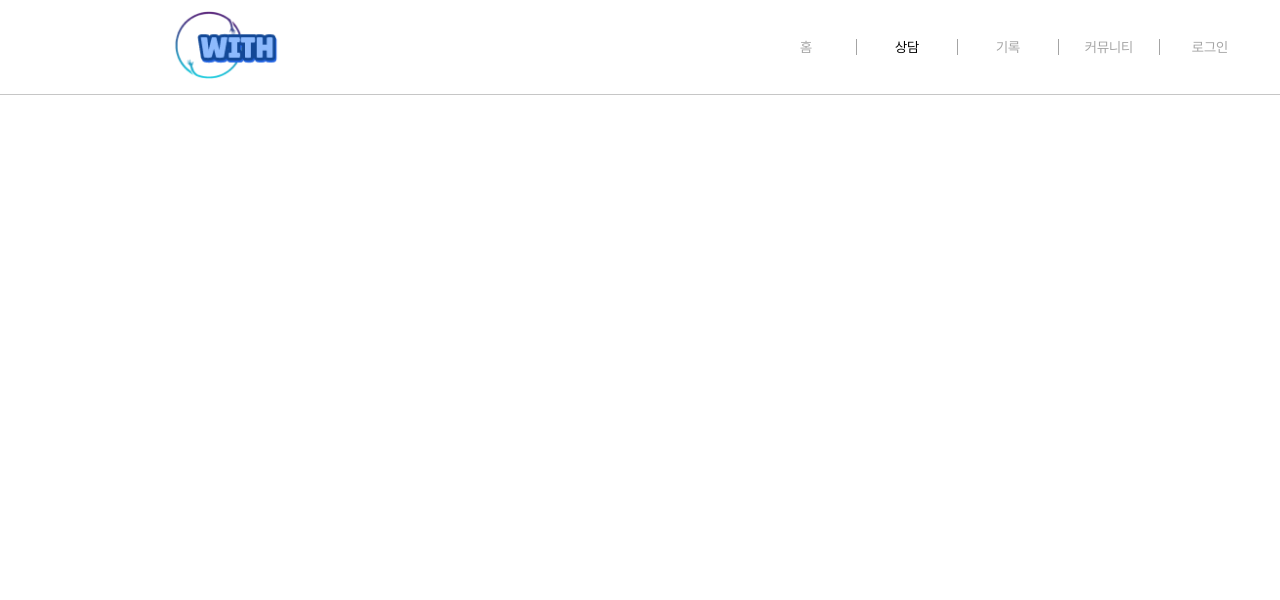
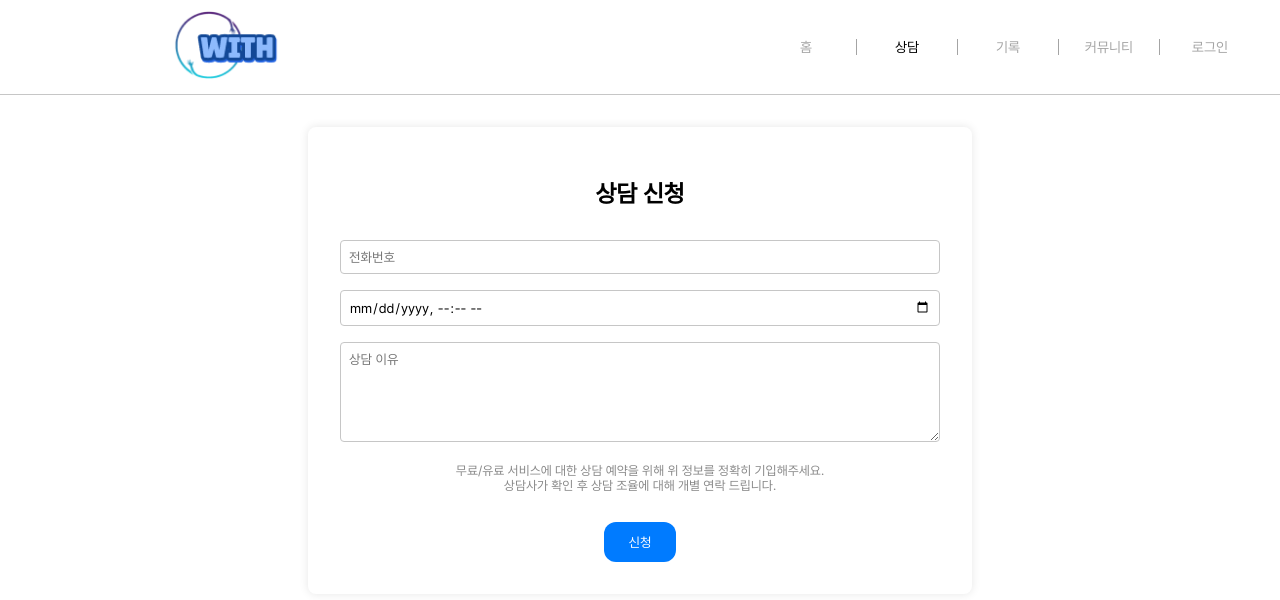
Before and after one commit to yerroong/Reverseinha_team_front, a React (Create React App) app in the folder reverse/: page /consulting/application in a window 1280 px wide. Before the commit this address had no page. Shown: the top 600 px of the page. Built offline with nearby package versions, Linux system fonts and the light colour scheme.

Commit message:
상담창 분리

```diff
--- a/reverse/src/App.jsx
+++ b/reverse/src/App.jsx
@@ -13,7 +13,7 @@ import Signup from './pages/Signup';
 import Signtest from './pages/Selftest/Signtest';
 import Retest from './pages/Extratest/Retest';
 import Retrytest from './pages/Selftest/Retrytest';
-
+import ConsultationApplication from './pages/Consulting/ConsultationApplication';
 
 const App = () => {
   return (
@@ -33,6 +33,7 @@ const App = () => {
           <Route path="/signtest" element={<Signtest />} />
           <Route path="/retest" element={<Retest />} />
           <Route path="/retrytest" element={<Retrytest />} />
+          <Route path="/consulting/application" element={<ConsultationApplication />} />
         </Routes>
       </main>
     </Router>
--- /dev/null
+++ b/reverse/src/pages/Consulting/ConsultationApplication.jsx
@@ -0,0 +1,188 @@
+import React, { useState } from 'react';
+import styled from 'styled-components';
+import axiosInstance from '../axiosInstance'; // axiosInstance는 올바른 베이스 URL을 포함해야 함
+
+// 스타일 컴포넌트 설정
+const Container = styled.div`
+  max-width: 600px;
+  margin: 2rem auto;
+  padding: 2rem;
+  background-color: #fff;
+  box-shadow: 0 0 10px rgba(0, 0, 0, 0.1);
+  border-radius: 8px;
+`;
+
+const Title = styled.h2`
+  text-align: center;
+  margin-bottom: 1.5rem;
+`;
+
+const Form = styled.div`
+  display: flex;
+  flex-direction: column;
+  align-items: center;
+`;
+
+const Input = styled.input`
+  margin: 0.5rem 0;
+  padding: 0.5rem;
+  width: 100%;
+  border: 1px solid #c6c6c6;
+  border-radius: 4px;
+  box-sizing: border-box;
+`;
+
+const TextArea = styled.textarea`
+  margin: 0.5rem 0;
+  padding: 0.5rem;
+  width: 100%;
+  height: 100px;
+  border: 1px solid #c6c6c6;
+  border-radius: 4px;
+  box-sizing: border-box;
+`;
+
+const Button = styled.button`
+  cursor: pointer;
+  background-color: #007bff;
+  color: #fff;
+  padding: 0.75rem 1.5rem;
+  margin-top: 1rem;
+  border: none;
+  border-radius: 12px;
+  &:hover {
+    background-color: #0056b3;
+  }
+`;
+
+const Message = styled.p`
+  margin-top: 1rem;
+  color: ${({ isError }) => (isError ? 'red' : 'green')};
+  font-weight: bold;
+  text-align: center;
+`;
+
+const Separator = styled.div`
+  border-bottom: 1px solid #567191;
+  width: 100%;
+  margin: 1rem 0;
+`;
+
+const WarningText = styled.p`
+  color: #888888;
+  font-size: 0.8rem;
+  text-align: center;
+`;
+
+const ConsultationApplication = () => {
+  const [form, setForm] = useState({
+    available_time: '',
+    reason: '',
+    phone_number: '',
+  });
+
+  const [successMessage, setSuccessMessage] = useState('');
+  const [isError, setIsError] = useState(false);
+
+  const handleInputChange = (e) => {
+    const { name, value } = e.target;
+    setForm((prevForm) => ({
+      ...prevForm,
+      [name]: value,
+    }));
+  };
+
+  const handleSubmit = async () => {
+    const { available_time, reason, phone_number } = form;
+
+    // 필드 유효성 검사
+    if (!available_time || !reason || !phone_number) {
+      setSuccessMessage('모든 필드를 입력해주세요.');
+      setIsError(true);
+      return;
+    }
+
+    const dataToSend = { available_time, reason, phone_number };
+
+    try {
+      setSuccessMessage('신청을 처리 중입니다...');
+
+      // 요청 보내기 전에 토큰 유효성 검사
+      const token = localStorage.getItem('access_token');
+      if (!token) {
+        setSuccessMessage('로그인이 필요합니다.');
+        setIsError(true);
+        // 로그인 페이지로 리다이렉트
+        window.location.href = '/login';
+        return;
+      }
+
+      // 엔드포인트 수정: 변경된 경로로 API 호출
+      const response = await axiosInstance.post('/with/consulting/application/', dataToSend);
+
+      console.log('Form submitted successfully:', response.data);
+
+      setSuccessMessage('신청이 완료되었습니다. 마이페이지에서 신청기록을 확인할 수 있습니다.');
+      setIsError(false);
+      setForm({
+        available_time: '',
+        reason: '',
+        phone_number: '',
+      });
+    } catch (error) {
+      console.error('신청 중 오류가 발생했습니다:', error);
+
+      if (error.response && error.response.status === 401) {
+        // 인증 오류 처리
+        setSuccessMessage('토큰이 유효하지 않습니다. 다시 로그인하세요.');
+        setIsError(true);
+        // 로그인 페이지로 리다이렉트
+        window.location.href = '/login';
+      } else {
+        setSuccessMessage('신청 중 오류가 발생했습니다. 다시 시도해주세요.');
+        setIsError(true);
+      }
+    }
+  };
+
+  return (
+    <Container>
+      <Title>상담 신청</Title>
+      <Form>
+        <Input
+          type="tel"
+          name="phone_number"
+          placeholder="전화번호"
+          value={form.phone_number}
+          onChange={handleInputChange}
+        />
+        <Input
+          type="datetime-local"
+          name="available_time"
+          placeholder="가능한 시간"
+          value={form.available_time}
+          onChange={handleInputChange}
+        />
+        <TextArea
+          name="reason"
+          placeholder="상담 이유"
+          value={form.reason}
+          onChange={handleInputChange}
+        />
+        <WarningText>
+          무료/유료 서비스에 대한 상담 예약을 위해 위 정보를 정확히 기입해주세요. <br />
+          상담사가 확인 후 상담 조율에 대해 개별 연락 드립니다.
+        </WarningText>
+        <Button onClick={handleSubmit}>신청</Button>
+        {successMessage && (
+          <>
+            <Separator />
+            <Message isError={isError}>{successMessage}</Message>
+          </>
+        )}
+      </Form>
+    </Container>
+  );
+};
+
+export default ConsultationApplication;
--- a/reverse/src/pages/Consulting/Consulting.jsx
+++ b/reverse/src/pages/Consulting/Consulting.jsx
@@ -1,8 +1,8 @@
 import React, { useState } from 'react';
 import styled from 'styled-components';
-import SearchSide from './SearchSide';
+import { useNavigate } from 'react-router-dom';
+import SearchSide from './SearchSide'; // Make sure this component exists
 import Modal from 'react-modal';
-import axiosInstance from '../axiosInstance';
 import '../../components/Fonts.css';
 
 // Styled components
@@ -114,7 +114,7 @@ const PriceText = styled.span`
   font-size: 1.2rem;
 `;
 
-// Modal Styles
+// Define Modal Styles
 const customStyles = {
   content: {
     top: '50%',
@@ -129,55 +129,18 @@ const customStyles = {
   },
 };
 
-const ModalForm = styled.div`
-  display: flex;
-  flex-direction: column;
-  align-items: center;
-`;
-
-const Input = styled.input`
-  margin: 0.5rem 0;
-  padding: 0.5rem;
-  width: 80%;
-  border: 1px solid #c6c6c6;
-  box-sizing: border-box;
-  font-family: inherit;
-`;
-
-const TextArea = styled.textarea`
-  margin: 0.5rem 0;
-  padding: 0.5rem;
-  width: 80%;
-  height: 100px;
-  border: 1px solid #c6c6c6;
-  box-sizing: border-box;
-  font-family: inherit;
-`;
-
+// Define Button Component
 const Button = styled.button`
   cursor: pointer;
   background-color: #007bff;
   color: #fff;
   padding: 0.75rem 1.5rem;
   margin-top: 0.75rem;
-  border: 1px solid #b0b0b0;
+  border: none;
   border-radius: 12px;
   &:hover {
     background-color: #0056b3;
   }
-`;
-
-const WarningText = styled.p`
-  color: #888888;
-  font-size: 0.8rem;
-  font-family: inherit;
-`;
-
-const Separator = styled.div`
-  border-bottom: 1px solid #567191;
-  width: 90%;
-  margin: 1rem 0;
-  align-self: center;
 `;
 
 // Sample data for consulting services
@@ -224,29 +187,14 @@ const consultingData = [
 ];
 
 const Consulting = () => {
-  const [modalIsOpen, setModalIsOpen] = useState(false);
   const [loginPromptIsOpen, setLoginPromptIsOpen] = useState(false);
   const [filters, setFilters] = useState({
     free: false,
     premium: false,
     searchTerm: '',
   });
-  const [form, setForm] = useState({
-    available_time: '',
-    reason: '',
-    phone_number: '',
-  });
 
-  const [successMessage, setSuccessMessage] = useState('');
-
-  const openModal = () => {
-    setModalIsOpen(true);
-  };
-
-  const closeModal = () => {
-    setModalIsOpen(false);
-    setSuccessMessage('');
-  };
+  const navigate = useNavigate(); // Initialize useNavigate hook
 
   const handleLoginConfirm = () => {
     setLoginPromptIsOpen(false);
@@ -261,57 +209,7 @@ const Consulting = () => {
     if (!localStorage.getItem('access_token')) {
       setLoginPromptIsOpen(true);
     } else {
-      openModal();
-    }
-  };
-
-  const handleInputChange = (e) => {
-    const { name, value } = e.target;
-    setForm((prevForm) => ({
-      ...prevForm,
-      [name]: value,
-    }));
-  };
-
-  const handleSubmit = async () => {
-    const { available_time, reason, phone_number } = form;
-
-    // 데이터 확인
-    console.log('데이터 전송 중:', { available_time, reason, phone_number });
-
-    // 필드 유효성 검사
-    if (!available_time || !reason || !phone_number) {
-      setSuccessMessage('모든 필드를 입력해주세요.');
-      return;
-    }
-
-    const dataToSend = { available_time, reason, phone_number };
-
-    try {
-      // 로딩 상태 시작
-      setSuccessMessage('신청을 처리 중입니다...');
-
-      const response = await axiosInstance.post('/with/consulting/', dataToSend);
-      console.log('Form submitted successfully:', response.data);
-
-      setSuccessMessage('신청이 완료되었습니다. 마이페이지에서 신청기록을 확인할 수 있습니다.');
-      setForm({
-        available_time: '',
-        reason: '',
-        phone_number: '',
-      });
-      // 요청 성공 시 모달 닫기
-      closeModal();
-    } catch (error) {
-      if (error.response && error.response.status === 401) {
-        console.error('인증 오류: 로그인 후 다시 시도해주세요.');
-        setSuccessMessage('인증이 필요합니다. 로그인 후 다시 시도해주세요.');
-      } else {
-        console.error('신청 중 오류가 발생했습니다:', error);
-        setSuccessMessage('신청 중 오류가 발생했습니다. 다시 시도해주세요.');
-      }
-    } finally {
-      // 로딩 상태 종료
+      navigate('/consulting/application'); // Navigate to the new consultation application page
     }
   };
 
@@ -367,48 +265,7 @@ const Consulting = () => {
         </Result>
       </ResultSide>
 
-      <Modal
-        isOpen={modalIsOpen}
-        onRequestClose={closeModal}
-        contentLabel="상담 신청"
-        ariaHideApp={false}
-        style={customStyles}
-      >
-        <ModalForm>
-          <h2>상담 신청</h2>
-          <Input
-            type="tel"
-            name="phone_number"
-            placeholder="전화번호"
-            value={form.phone_number}
-            onChange={handleInputChange}
-          />
-          <Input
-            type="datetime-local"  // 캘린더 선택 기능을 사용
-            name="available_time"
-            placeholder="가능한 시간"
-            value={form.available_time}
-            onChange={handleInputChange}
-          />
-          <TextArea
-            name="reason"
-            placeholder="상담 이유"
-            value={form.reason}
-            onChange={handleInputChange}
-          />
-          <WarningText>
-            무료/유료 서비스에 대한 상담 예약을 위해 위 정보를 정확히 기입해주세요.
-          </WarningText>
-          <Button onClick={handleSubmit}>신청</Button>
-          {successMessage && (
-            <>
-              <Separator />
-              <p>{successMessage}</p>
-            </>
-          )}
-        </ModalForm>
-      </Modal>
-
+      {loginPromptIsOpen && (
         <Modal
           isOpen={loginPromptIsOpen}
           onRequestClose={() => setLoginPromptIsOpen(false)}
@@ -420,6 +277,7 @@ const Consulting = () => {
           <p>상담 신청을 위해 로그인이 필요합니다. 로그인 페이지로 이동하시겠습니까?</p>
           <Button onClick={handleLoginConfirm}>로그인 하러가기</Button>
         </Modal>
+      )}
     </ConsultingContainer>
   );
 };
```
Also changed, not shown: reverse/src/pages/Record/Sidebar.jsx (+21 -20 lines), reverse/src/pages/Record/Record.jsx (line endings or trailing spaces). Lines whose indentation alone changed are shown as unchanged.
